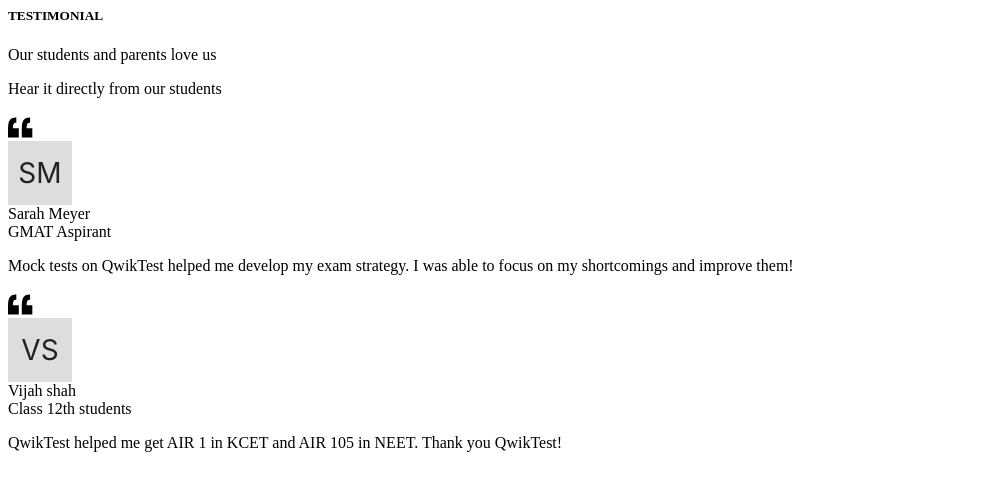
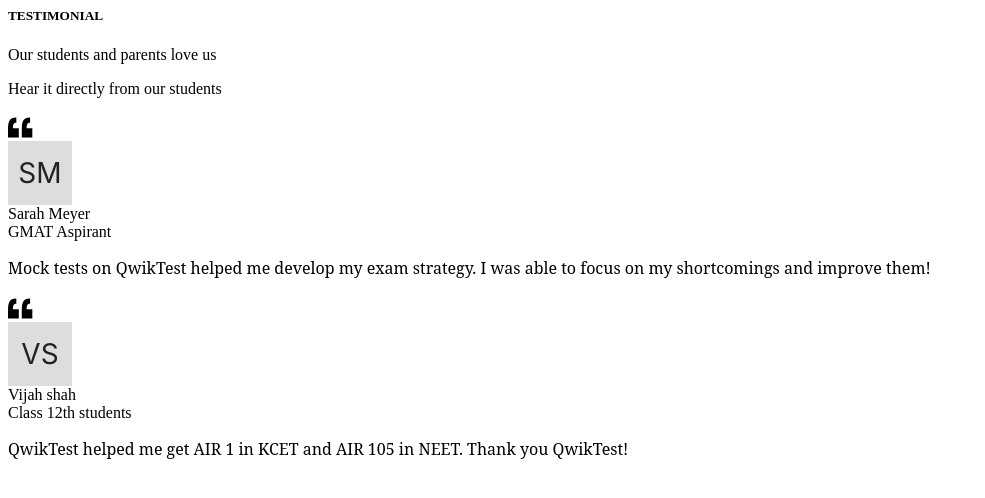
Before and after one commit to kuldeeptripathi0046/apphospitaldemo2, a plain HTML site: page testimonial.html in a window 1280 px wide. Shown: the whole page, without its empty margins (0-985 px from the left). Drawn offline with nearby package versions, Linux system fonts and the light colour scheme.

Commit message:
font-family added

```diff
--- a/testimonial.html
+++ b/testimonial.html
@@ -58,7 +58,7 @@
                 </div>
               </div>
 
-              <p class="text-dark fs-6">
+              <p class="text-dark fs-6"  style="font-family: Noto Serif">
                 Mock tests on QwikTest helped me develop my exam strategy. I was
                 able to focus on my shortcomings and improve them!
               </p>
@@ -111,7 +111,7 @@
                 </div>
               </div>
 
-              <p class="text-dark fs-6">
+              <p class="text-dark fs-6" style="font-family: Noto Serif">
                 QwikTest helped me get AIR 1 in KCET and AIR 105 in NEET. Thank
                 you QwikTest!
               </p>
```
